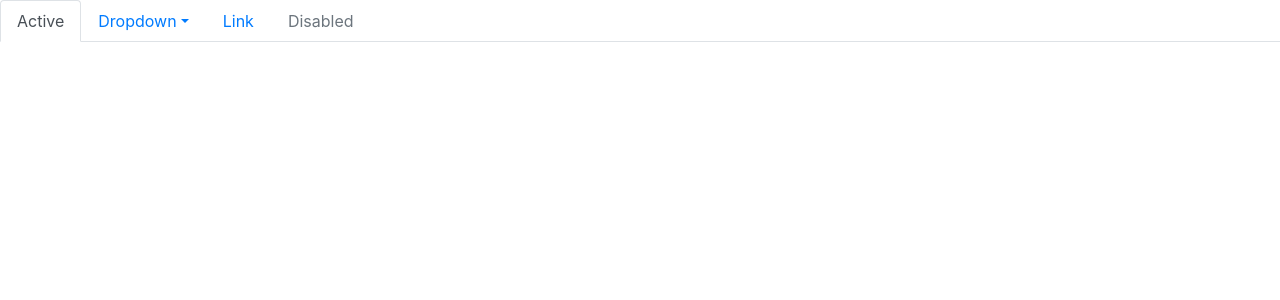
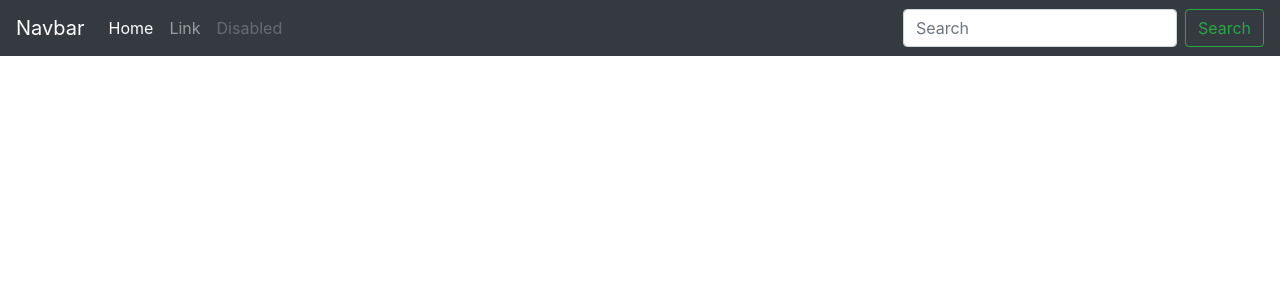
Before and after one commit to samuels97/conti, a Python web app: template mysite/home/templates/home/index.html in a window 1280 px wide. Shown: the top 300 px of the page. Run offline with Jinja, Linux system fonts and the light colour scheme; the template is opened without the code that fills it, so the values that code supplies are empty; some libraries are stand-ins or nearby versions.

Commit message:
navbar design1

```diff
--- a/mysite/home/templates/home/index.html
+++ b/mysite/home/templates/home/index.html
@@ -8,17 +8,16 @@
     <link rel="stylesheet" href="https://maxcdn.bootstrapcdn.com/bootstrap/4.0.0/css/bootstrap.min.css" crossorigin="anonymous">
 </head>
 <body>
-    <ul class="nav nav-tabs">
-  <li class="nav-item">
-    <a class="nav-link active" href="#">Active</a>
-  </li>
-  <li class="nav-item dropdown">
-    <a class="nav-link dropdown-toggle" data-bs-toggle="dropdown" href="#">Dropdown</a>
-    <ul class="dropdown-menu">
-      <li><a class="dropdown-item" href="#">Link 1</a></li>
-      <li><a class="dropdown-item" href="#">Link 2</a></li>
-      <li><a class="dropdown-item" href="#">Link 3</a></li>
-    </ul>
+    <nav class="navbar navbar-expand-lg navbar-dark bg-dark">
+      <a class="navbar-brand" href="#">Navbar</a>
+      <button class="navbar-toggler" type="button" data-toggle="collapse" data-target="#navbarTogglerDemo02" aria-controls="navbarTogglerDemo02" aria-expanded="false" aria-label="Toggle navigation">
+        <span class="navbar-toggler-icon"></span>
+      </button>
+
+      <div class="collapse navbar-collapse" id="navbarTogglerDemo02">
+        <ul class="navbar-nav mr-auto mt-2 mt-lg-0">
+          <li class="nav-item active">
+            <a class="nav-link" href="#">Home <span class="sr-only">(current)</span></a>
           </li>
           <li class="nav-item">
             <a class="nav-link" href="#">Link</a>
@@ -27,6 +26,12 @@
             <a class="nav-link disabled" href="#">Disabled</a>
           </li>
         </ul>
+        <form class="form-inline my-2 my-lg-0">
+          <input class="form-control mr-sm-2" type="search" placeholder="Search">
+          <button class="btn btn-outline-success my-2 my-sm-0" type="submit">Search</button>
+        </form>
+      </div>
+    </nav>
 
     <script src="https://ajax.googleapis.com/ajax/libs/jquery/2.1.4/jquery.min.js"></script>
     <script src="https://maxcdn.bootstrapcdn.com/bootstrap/4.0.0/js/bootstrap.min.js" crossorigin="anonymous"></script>
```
Lines whose indentation alone changed are shown as unchanged.
